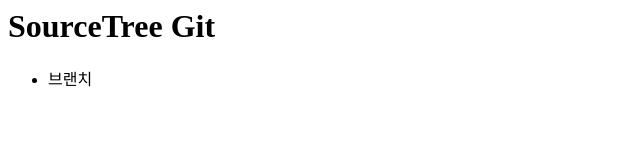
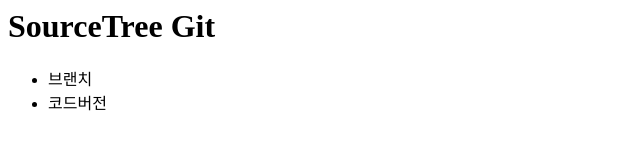
Before and after one commit to lovely2270/test, a plain HTML site: page index.html in a window 1280 px wide. Shown: the full height of the page, 0-640 px from the left. Drawn offline with Linux system fonts and the light colour scheme.

Commit message:
코드버전

```diff
--- a/index.html
+++ b/index.html
@@ -5,6 +5,7 @@
     </header>
     <ul>
       <li>브랜치</li>
+      <li>코드버전</li>
     </ul>
   </body>
 </html>
```
